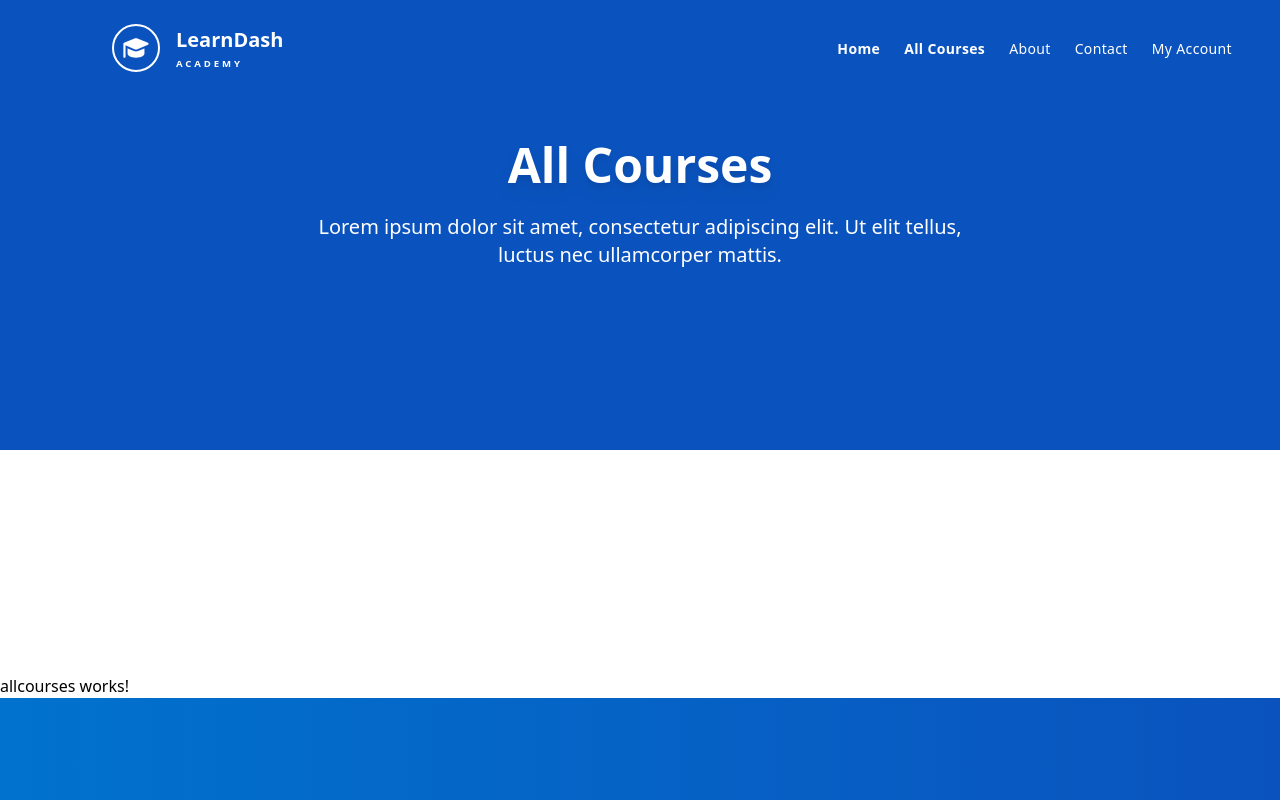
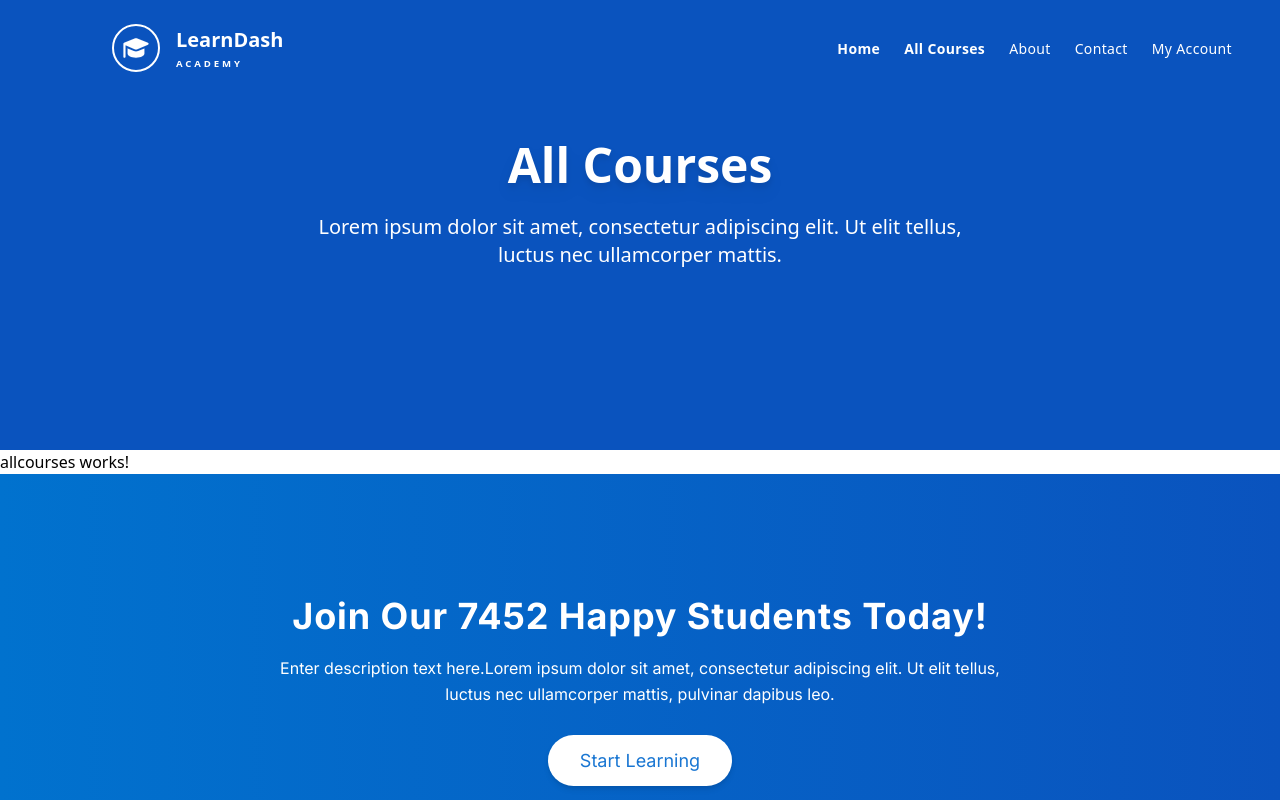
Before and after one commit to Bellox1/learndash-academy-02, an Angular app: page /allcourses in a window 1280 px wide. Shown: the top 800 px of the page. Built offline with nearby package versions, Linux system fonts and the light colour scheme.

Commit message:
Merge de header sur main avec correction d'espacement du bas

```diff
--- a/src/app/header/header.component.html
+++ b/src/app/header/header.component.html
@@ -244,7 +244,7 @@
     </div>
   </div>
 </div>
-<div>
+<div *ngIf="isHomeActive">
   <div class="h-32 md:h-48 lg:h-56"></div>
 </div>
 </header>
```
